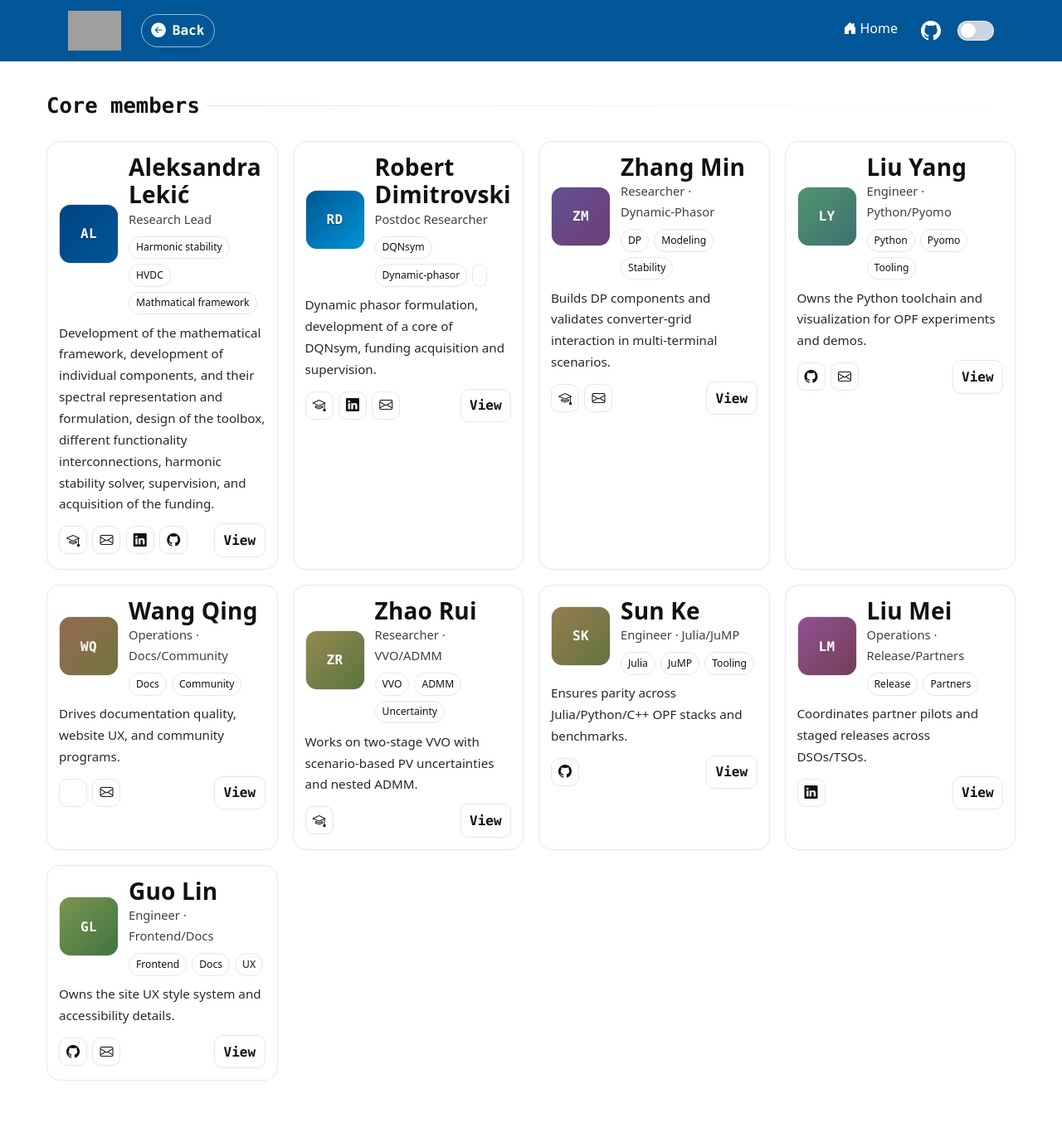
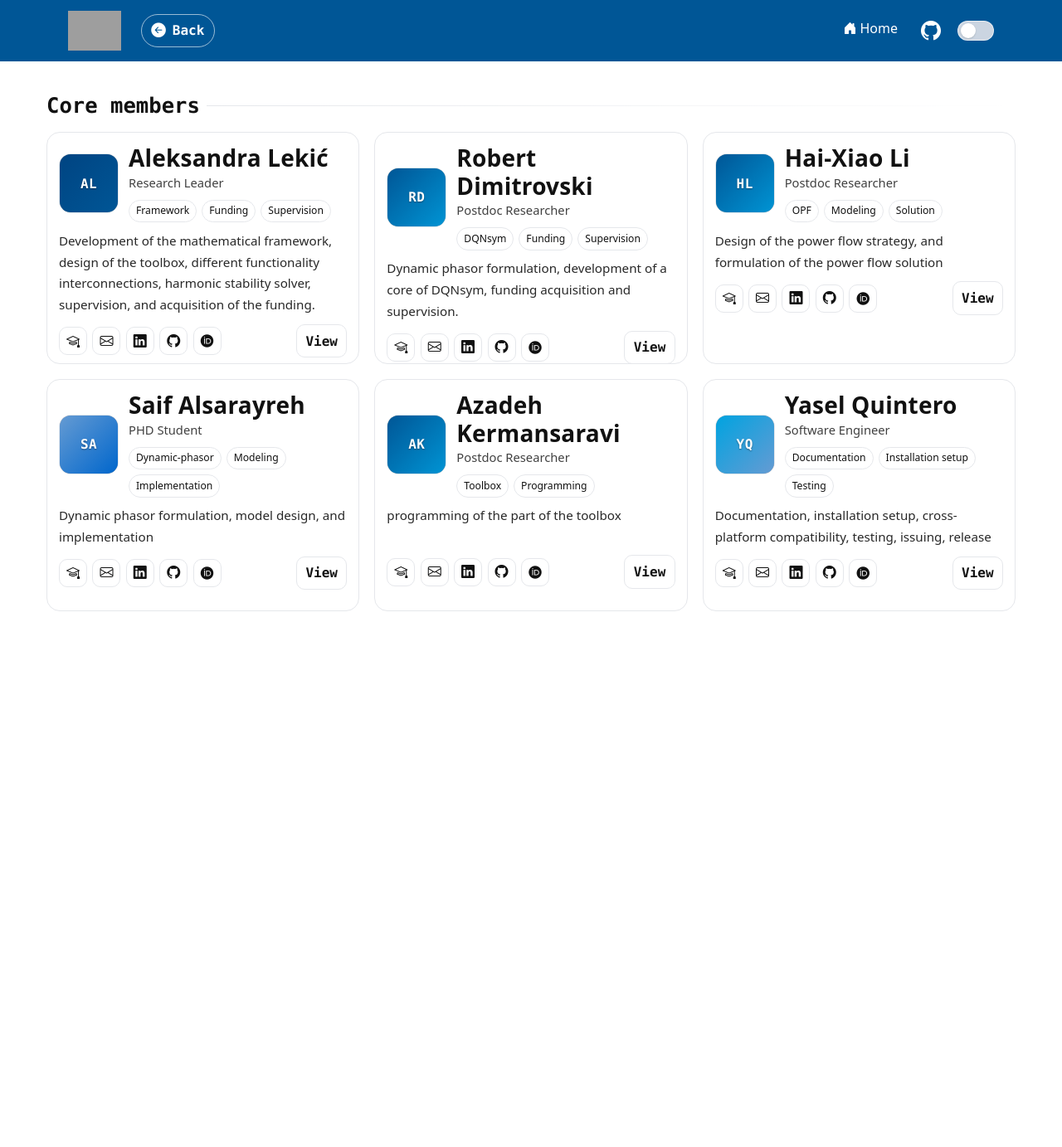
Before and after one commit to HLi199305-ee/HLi199305-ee.github.io-practice, a Jekyll site: the page pages/teams.html, which Jekyll copies as it is, in a window 1280 px wide. Shown: the whole page at 83% size. Built offline with Jekyll 4.4.1, drawn with Linux system fonts in a browser that asks for light colours; after the commit the page ends 900 px from its top, so only the background shows below that; grey boxes are pictures that could not be loaded.

Commit message:
Update - practice

```diff
--- a/index.html
+++ b/index.html
@@ -554,7 +554,7 @@
             <div>
               <h3 class="feature-title">Teams</h3>
               <p class="feature-text">Meet the contributors and collaborators behind Harmony.</p>
-              <a class="feature-link" href="about/team.html">Our team →</a>
+              <a class="feature-link" href="pages/teams.html">Our team →</a>
             </div>
           </div>
         </div>
--- a/pages/teams.html
+++ b/pages/teams.html
@@ -8,6 +8,10 @@
   <!-- Bootstrap & Icons -->
   <link href="https://cdn.jsdelivr.net/npm/bootstrap@5.3.0/dist/css/bootstrap.min.css" rel="stylesheet" />
   <link href="https://cdn.jsdelivr.net/npm/bootstrap-icons@1.10.5/font/bootstrap-icons.css" rel="stylesheet" />
+  <link rel="stylesheet"
+      href="https://cdnjs.cloudflare.com/ajax/libs/font-awesome/6.5.2/css/all.min.css"
+      integrity="sha512-SnH5WK+bZxgPHs44uWIX+LLJAJ9/2PkPKZ5QiAj6Ta86w+fsb2TkcmfRyVX3pBnMFcV7oQPJkl9QevSCWr3W6A=="
+      crossorigin="anonymous" referrerpolicy="no-referrer" />
 
   <style>
     :root{
@@ -93,17 +96,25 @@
       width:.65rem; height:.65rem; border-radius:50%; background: var(--nav-active); box-shadow:0 0 0 .35rem var(--glow);
     }
 
-    /* 团队卡片网格 */
+    :root{
+      --gap:18px;
+      --cols:3;
+      --card-h:280px;
+    }
+
     .team-grid{
-      display:grid;
-      grid-template-columns: repeat(12, 1fr);
-      gap: 18px;
-      margin-top: 1.25rem;
+      display:flex;
+      flex-wrap:wrap;
+      gap:var(--gap);
+      align-items:stretch;
     }
-    @media (max-width: 1199px){ .team-grid{ grid-template-columns: repeat(8, 1fr); } }
-    @media (max-width: 767px){  .team-grid{ grid-template-columns: repeat(4, 1fr); } }
 
-    /* 人员卡片（保留聚光灯与微3D） */
+    .member{
+      flex: 0 1 calc((100% - (var(--cols) - 1)*var(--gap)) / var(--cols));
+      max-width: calc((100% - (var(--cols) - 1)*var(--gap)) / var(--cols));
+      height: var(--card-h);
+    }
+
     .member{
       grid-column: span 3;
       background: var(--color-card);
@@ -122,22 +133,26 @@
 
     .member .top{ display:flex; align-items:center; gap:12px; }
 
-    .member[data-role="ResearchLead"] .avatar .fallback {
+    .member[data-role="Research Leader"] .avatar .fallback {
       background: linear-gradient(135deg, #004482 0%, #005696 100%) !important;
       color: #fff !important;
       text-shadow: 0 1px 2px rgba(0,0,0,.4);
     }
 
-    /* 博士后：C++ 中蓝渐变 */
-    .member[data-role="Postdoc"] .avatar .fallback {
+    .member[data-role="Postdoc Researcher"] .avatar .fallback {
       background: linear-gradient(135deg, #005696 0%, #0094d4 100%) !important;
       color: #fff !important;
       text-shadow: 0 1px 2px rgba(0,0,0,.4);
     }
 
-    /* 工程师：C++ 浅蓝渐变 */
+    .member[data-role="PHD Student"] .avatar .fallback {
+      background: linear-gradient(135deg, #659BD3 0%, #0066cc 100%) !important;
+      color: #fff !important;
+      text-shadow: 0 1px 2px rgba(0,0,0,.4);
+    }
+
     .member[data-role="Engineer"] .avatar .fallback {
-      background: linear-gradient(135deg, #0094d4 0%, #00a3e0 100%) !important;
+      background: linear-gradient(135deg, #00a3e0 0%, #659BD3 100%) !important;
       color: #fff !important;
       text-shadow: 0 1px 2px rgba(0,0,0,.4);
     }
@@ -175,6 +190,7 @@
       border-color: var(--nav-active);
       color: var(--nav-active);
     }
+
     .btn-more{
       border:1px solid var(--color-border); background:var(--color-card); color:var(--color-ink);
       padding:.35rem .65rem; border-radius:10px; text-decoration:none; font-weight:700; font-family: var(--font-mono);
@@ -200,8 +216,6 @@
     .modal-footer{ border-top:1px solid var(--color-border); }
 
     :focus-visible{ outline:3px solid var(--ring); outline-offset:2px; border-radius:8px; }
-
-
 
   </style>
 </head>
@@ -251,8 +265,7 @@
     </div>
 
     <div id="teamGrid" class="team-grid">
-      <!-- 研究负责人 -->
-      <article class="member" data-role="ResearchLead" data-tags="Harmonic,HVDC,Optimization" data-name="Aleksandra Lekić">
+      <article class="member" data-role="Research Leader" data-tags="Framework,Funding,Supervision" data-name="Aleksandra Lekić">
         <div class="top">
           <div class="avatar">
             <img src="images/team/A.Lekić.jpg" alt="Aleksandra Lekić" onerror="this.style.display='none';this.nextElementSibling.style.display='flex';">
@@ -260,19 +273,24 @@
           </div>
           <div class="meta">
             <h3 class="name">Aleksandra Lekić</h3>
-            <p class="role">Research Lead </p>
+            <p class="role">Research Leader </p>
             <div class="tags">
-              <span class="tag">Harmonic stability</span><span class="tag">HVDC</span><span class="tag">Mathmatical framework</span>
+              <span class="tag">Framework</span><span class="tag">Funding</span><span class="tag">Supervision</span>
             </div>
           </div>
         </div>
-        <p class="bio">Development of the mathematical framework, development of individual components, and their spectral representation and formulation, design of the toolbox, different functionality interconnections, harmonic stability solver, supervision, and acquisition of the funding.</p>
+        <p class="bio">Development of the mathematical framework, design of the toolbox, different functionality interconnections, harmonic stability solver, supervision, and acquisition of the funding.</p>
         <div class="actions">
           <div class="social">
             <a href="https://scholar.google.com/citations?user=xwCWAb0AAAAJ&hl=en" title="Google Scholar" aria-label="Scholar"><i class="bi bi-mortarboard"></i></a>
             <a href="mailto:a.lekic@tudelft.nl" title="Email" aria-label="Email"><i class="bi bi-envelope"></i></a>
-            <a href="#" title="LinkedIn"><i class="bi bi-linkedin"></i></a>
-            <a href="#"><i class="bi bi-github"></i></a>
+            <a href="https://nl.linkedin.com/in/aleksandra-leki%C4%87-58274b4b?trk=people-guest_people_search-card" title="LinkedIn"><i class="bi bi-linkedin"></i></a>
+            <a href="https://github.com/control-protection-grids-tudelft"><i class="bi bi-github"></i></a>
+            <a href="https://orcid.org/0000-0003-2727-0767"
+              class="orcid" title="ORCID" aria-label="ORCID"
+              target="_blank" rel="me noopener">
+              <i class="fa-brands fa-orcid"></i>
+            </a>
           </div>
           <a class="btn-more" href="#" data-bs-toggle="modal" data-bs-target="#profileModal"
              data-profile='{
@@ -285,7 +303,7 @@
         </div>
       </article>
 
-      <article class="member" data-role="Postdoc" data-tags="DQNsym,Dynamic-phasor" data-name="Robert Dimitrovski">
+      <article class="member" data-role="Postdoc Researcher" data-tags="DQNsym, Dynamic-phasor, " data-name="Robert Dimitrovski">
         <div class="top">
           <div class="avatar">
             <img src="images/team/R.Dimitrovski.jpg" alt="Robert Dimitrovski" onerror="this.style.display='none';this.nextElementSibling.style.display='flex';">
@@ -295,16 +313,22 @@
             <h3 class="name">Robert Dimitrovski</h3>
             <p class="role">Postdoc Researcher</p>
             <div class="tags">
-              <span class="tag">DQNsym</span><span class="tag">Dynamic-phasor</span><span class="tag">
+              <span class="tag">DQNsym</span><span class="tag">Funding</span><span class="tag">Supervision</span>
             </div>
           </div>
         </div>
         <p class="bio"> Dynamic phasor formulation, development of a core of DQNsym, funding acquisition and supervision.</p>
         <div class="actions">
           <div class="social">
-            <a href="#" title="Google Scholar" aria-label="Scholar"><i class="bi bi-mortarboard"></i></a>
-            <a href="#" title="LinkedIn"><i class="bi bi-linkedin"></i></a>
-            <a href="#" title="Email" aria-label="Email"><i class="bi bi-envelope"></i></a>
+            <a href="https://scholar.google.com/citations?user=OXjcVGkAAAAJ&hl=en" title="Google Scholar" aria-label="Scholar"><i class="bi bi-mortarboard"></i></a>
+            <a href="mailto:Robert.Dimitrovski@tennet.eu" title="Email" aria-label="Email"><i class="bi bi-envelope"></i></a>
+            <a href="https://de.linkedin.com/in/robert-dimitrovski?trk=people-guest_people_search-card" title="LinkedIn"><i class="bi bi-linkedin"></i></a>
+            <a href=""><i class="bi bi-github"></i></a>
+            <a href="https://orcid.org/0000-0002-9775-3265"
+              class="orcid" title="ORCID" aria-label="ORCID"
+              target="_blank" rel="me noopener">
+              <i class="fa-brands fa-orcid"></i>
+            </a>
           </div>
           <a class="btn-more" href="#" data-bs-toggle="modal" data-bs-target="#profileModal"
              data-profile='{
@@ -317,224 +341,165 @@
         </div>
       </article>
 
-
-      <!-- 研究员 -->
-      <article class="member" data-role="Research" data-tags="DP,Modeling,Stability" data-name="Zhang Min">
+      <article class="member" data-role="Postdoc Researcher" data-tags="OPF, Modeling, Solution" data-name="Hai-Xiao Li">
         <div class="top">
           <div class="avatar">
-            <img src="images/team/zhang-min.jpg" alt="Zhang Min" onerror="this.style.display='none';this.nextElementSibling.style.display='flex';">
-            <div class="fallback" data-avatar="Zhang Min">ZM</div>
+            <img src="images/team/h.Li.jpg" alt="Hai-Xiao Li" onerror="this.style.display='none';this.nextElementSibling.style.display='flex';">
+            <div class="fallback" data-avatar="Hai-Xiao Li">ZM</div>
           </div>
           <div class="meta">
-            <h3 class="name">Zhang Min</h3>
-            <p class="role">Researcher · Dynamic‑Phasor</p>
+            <h3 class="name">Hai-Xiao Li</h3>
+            <p class="role">Postdoc Researcher</p>
             <div class="tags">
-              <span class="tag">DP</span><span class="tag">Modeling</span><span class="tag">Stability</span>
+              <span class="tag">OPF</span><span class="tag">Modeling</span><span class="tag">Solution</span>
             </div>
           </div>
         </div>
-        <p class="bio">Builds DP components and validates converter‑grid interaction in multi‑terminal scenarios.</p>
+        <p class="bio">Design of the power flow strategy, and formulation of the power flow solution</p>
         <div class="actions">
           <div class="social">
-            <a href="#"><i class="bi bi-mortarboard"></i></a>
-            <a href="#"><i class="bi bi-envelope"></i></a>
+          <div class="social">
+            <a href="" title="Google Scholar" aria-label="Scholar"><i class="bi bi-mortarboard"></i></a>
+            <a href="mailto:haixiaoli.ee@gmail.com" title="Email" aria-label="Email"><i class="bi bi-envelope"></i></a>
+            <a href="" title="LinkedIn"><i class="bi bi-linkedin"></i></a>
+            <a href="https://github.com/HLi199305-ee"><i class="bi bi-github"></i></a>
+            <a href="https://orcid.org/0000-0001-5659-503X"
+              class="orcid" title="ORCID" aria-label="ORCID"
+              target="_blank" rel="me noopener">
+              <i class="fa-brands fa-orcid"></i>
+            </a>
+          </div>
           </div>
           <a class="btn-more" href="#" data-bs-toggle="modal" data-bs-target="#profileModal"
              data-profile='{
-               "name":"Zhang Min",
-               "role":"Researcher · Dynamic‑Phasor",
-               "img":"images/team/zhang-min.jpg",
-               "bio":"Explores DP modeling and controller interoperability for PE‑rich grids.",
-               "tags":["DP","Modeling","Stability"]
+               "name":"Hai-Xiao Li",
+               "position":"Postdoc, TUDelft",
+               "img":"",
+               "bio":"",
+               "tags":[""]
              }'>View</a>
         </div>
       </article>
 
-      <!-- 工程师 -->
-      <article class="member" data-role="Engineering" data-tags="Python,Pyomo,Tooling" data-name="Liu Yang">
+      <article class="member" data-role="PHD Student" data-tags="Dynamic-phasor, Modeling, Implementation" data-name="Saif Alsarayreh">
         <div class="top">
           <div class="avatar">
-            <img src="images/team/liu-yang.jpg" alt="Liu Yang" onerror="this.style.display='none';this.nextElementSibling.style.display='flex';">
-            <div class="fallback" data-avatar="Liu Yang">LY</div>
+            <img src="images/team/S.Alsarayreh" alt="Saif Alsarayreh" onerror="this.style.display='none';this.nextElementSibling.style.display='flex';">
+            <div class="fallback" data-avatar="Saif Alsarayreh">ZM</div>
           </div>
           <div class="meta">
-            <h3 class="name">Liu Yang</h3>
-            <p class="role">Engineer · Python/Pyomo</p>
+            <h3 class="name">Saif Alsarayreh</h3>
+            <p class="role">PHD Student</p>
             <div class="tags">
-              <span class="tag">Python</span><span class="tag">Pyomo</span><span class="tag">Tooling</span>
+              <span class="tag">Dynamic-phasor</span><span class="tag">Modeling</span><span class="tag">Implementation</span>
             </div>
           </div>
         </div>
-        <p class="bio">Owns the Python toolchain and visualization for OPF experiments and demos.</p>
+        <p class="bio">Dynamic phasor formulation, model design, and implementation</p>
         <div class="actions">
           <div class="social">
-            <a href="#"><i class="bi bi-github"></i></a>
-            <a href="#"><i class="bi bi-envelope"></i></a>
+          <div class="social">
+            <a href="" title="Google Scholar" aria-label="Scholar"><i class="bi bi-mortarboard"></i></a>
+            <a href="mailto:s.alsarayreh@tudelft.nl" title="Email" aria-label="Email"><i class="bi bi-envelope"></i></a>
+            <a href="" title="LinkedIn"><i class="bi bi-linkedin"></i></a>
+            <a href=""><i class="bi bi-github"></i></a>
+            <a href="https://orcid.org/0000-0002-8037-8665"
+              class="orcid" title="ORCID" aria-label="ORCID"
+              target="_blank" rel="me noopener">
+              <i class="fa-brands fa-orcid"></i>
+            </a>
+          </div>
           </div>
           <a class="btn-more" href="#" data-bs-toggle="modal" data-bs-target="#profileModal"
              data-profile='{
-               "name":"Liu Yang",
-               "role":"Engineer · Python/Pyomo",
-               "img":"images/team/liu-yang.jpg",
-               "bio":"Maintains Pyomo pipelines, plotting, and CI for cross‑language parity.",
-               "tags":["Python","Pyomo","Tooling"]
+               "name":"Saif Alsarayreh",
+               "position":"PHD Student, TUDelft",
+               "img":"",
+               "bio":"",
+               "tags":[""]
              }'>View</a>
         </div>
       </article>
 
-      <!-- 运营 -->
-      <article class="member" data-role="Operations" data-tags="Docs,Community" data-name="Wang Qing">
+      <article class="member" data-role="Postdoc Researcher" data-tags="Toolbox, Programming" data-name="Azadeh Kermansaravi">
         <div class="top">
           <div class="avatar">
-            <img src="images/team/wang-qing.jpg" alt="Wang Qing" onerror="this.style.display='none';this.nextElementSibling.style.display='flex';">
-            <div class="fallback" data-avatar="Wang Qing">WQ</div>
+            <img src="images/team/A.Kermansaravi" alt="Azadeh Kermansaravi" onerror="this.style.display='none';this.nextElementSibling.style.display='flex';">
+            <div class="fallback" data-avatar="Azadeh Kermansaravi">ZM</div>
           </div>
           <div class="meta">
-            <h3 class="name">Wang Qing</h3>
-            <p class="role">Operations · Docs/Community</p>
+            <h3 class="name">Azadeh Kermansaravi</h3>
+            <p class="role">Postdoc Researcher</p>
             <div class="tags">
-              <span class="tag">Docs</span><span class="tag">Community</span>
+              <span class="tag">Toolbox</span><span class="tag">Programming</span>
             </div>
           </div>
         </div>
-        <p class="bio">Drives documentation quality, website UX, and community programs.</p>
+        <p class="bio"> programming of the part of the toolbox</p>
         <div class="actions">
           <div class="social">
-            <a href="#"><i class="bi bi-twitter-x"></i></a>
-            <a href="#"><i class="bi bi-envelope"></i></a>
+          <div class="social">
+            <a href="https://scholar.google.com/citations?user=r0e5BqYAAAAJ&hl=en" title="Google Scholar" aria-label="Scholar"><i class="bi bi-mortarboard"></i></a>
+            <a href="mailto:a.kermansaravi@tudelft.nl" title="Email" aria-label="Email"><i class="bi bi-envelope"></i></a>
+            <a href="https://nl.linkedin.com/in/zeinab-azadeh-kermansaravi-researcher-ai-data-scientist" title="LinkedIn"><i class="bi bi-linkedin"></i></a>
+            <a href="https://github.com/Resources-aks"><i class="bi bi-github"></i></a>
+            <a href="https://orcid.org/0009-0002-0708-7543"
+              class="orcid" title="ORCID" aria-label="ORCID"
+              target="_blank" rel="me noopener">
+              <i class="fa-brands fa-orcid"></i>
+            </a>
+          </div>
           </div>
           <a class="btn-more" href="#" data-bs-toggle="modal" data-bs-target="#profileModal"
              data-profile='{
-               "name":"Wang Qing",
-               "role":"Operations · Docs/Community",
-               "img":"images/team/wang-qing.jpg",
-               "bio":"Coordinates releases, docs style guide, and community events.",
-               "tags":["Docs","Community"]
+               "name":"Azadeh Kermansaravi",
+               "position":"Postdoc, TUDelft",
+               "img":"",
+               "bio":"",
+               "tags":[""]
              }'>View</a>
         </div>
       </article>
 
-      <!-- 更多成员 -->
-      <article class="member" data-role="Research" data-tags="VVO,ADMM,Uncertainty" data-name="Zhao Rui">
+      <article class="member" data-role="Engineer" data-tags="Documentation, Installation setup, Testing" data-name="Yasel Quintero">
         <div class="top">
           <div class="avatar">
-            <img src="images/team/zhao-rui.jpg" alt="Zhao Rui" onerror="this.style.display='none';this.nextElementSibling.style.display='flex';">
-            <div class="fallback" data-avatar="Zhao Rui">ZR</div>
+            <img src="images/team/Y.Quintero" alt="Yasel Quintero" onerror="this.style.display='none';this.nextElementSibling.style.display='flex';">
+            <div class="fallback" data-avatar="Yasel Quintero">ZM</div>
           </div>
           <div class="meta">
-            <h3 class="name">Zhao Rui</h3>
-            <p class="role">Researcher · VVO/ADMM</p>
+            <h3 class="name">Yasel Quintero</h3>
+            <p class="role">Software Engineer</p>
             <div class="tags">
-              <span class="tag">VVO</span><span class="tag">ADMM</span><span class="tag">Uncertainty</span>
+              <span class="tag">Documentation</span><span class="tag">Installation setup</span><span class="tag">Testing</span>
             </div>
           </div>
         </div>
-        <p class="bio">Works on two‑stage VVO with scenario‑based PV uncertainties and nested ADMM.</p>
+        <p class="bio"> Documentation, installation setup, cross-platform compatibility, testing, issuing, release</p>
         <div class="actions">
           <div class="social">
-            <a href="#"><i class="bi bi-mortarboard"></i></a>
+            <a href="" title="Google Scholar" aria-label="Scholar"><i class="bi bi-mortarboard"></i></a>
+            <a href="mailto:Y.Quintero@tudelft.nl" title="Email" aria-label="Email"><i class="bi bi-envelope"></i></a>
+            <a href="" title="LinkedIn"><i class="bi bi-linkedin"></i></a>
+            <a href="https://github.com/yiquintero"><i class="bi bi-github"></i></a>
+            <a href="https://orcid.org/0000-0003-4324-5350"
+              class="orcid" title="ORCID" aria-label="ORCID"
+              target="_blank" rel="me noopener">
+              <i class="fa-brands fa-orcid"></i>
+            </a>
           </div>
           <a class="btn-more" href="#" data-bs-toggle="modal" data-bs-target="#profileModal"
              data-profile='{
-               "name":"Zhao Rui",
-               "role":"Researcher · VVO/ADMM",
-               "img":"images/team/zhao-rui.jpg",
-               "bio":"Develops tanh‑based q(v) approximation and asynchronous ADMM under delays.",
-               "tags":["VVO","ADMM","Uncertainty"]
+               "name":"Yasel Quintero",
+               "position":"Software Engineer, TUDelft",
+               "img":"",
+               "bio":"",
+               "tags":[""]
              }'>View</a>
         </div>
       </article>
 
-      <article class="member" data-role="Engineering" data-tags="Julia,JuMP,Tooling" data-name="Sun Ke">
-        <div class="top">
-          <div class="avatar">
-            <img src="images/team/sun-ke.jpg" alt="Sun Ke" onerror="this.style.display='none';this.nextElementSibling.style.display='flex';">
-            <div class="fallback" data-avatar="Sun Ke">SK</div>
-          </div>
-          <div class="meta">
-            <h3 class="name">Sun Ke</h3>
-            <p class="role">Engineer · Julia/JuMP</p>
-            <div class="tags">
-              <span class="tag">Julia</span><span class="tag">JuMP</span><span class="tag">Tooling</span>
-            </div>
-          </div>
-        </div>
-        <p class="bio">Ensures parity across Julia/Python/C++ OPF stacks and benchmarks.</p>
-        <div class="actions">
-          <div class="social">
-            <a href="#"><i class="bi bi-github"></i></a>
-          </div>
-          <a class="btn-more" href="#" data-bs-toggle="modal" data-bs-target="#profileModal"
-             data-profile='{
-               "name":"Sun Ke",
-               "role":"Engineer · Julia/JuMP",
-               "img":"images/team/sun-ke.jpg",
-               "bio":"Bridges model definitions across languages; maintains test cases.",
-               "tags":["Julia","JuMP","Tooling"]
-             }'>View</a>
-        </div>
-      </article>
 
-      <article class="member" data-role="Operations" data-tags="Release,Partners" data-name="Liu Mei">
-        <div class="top">
-          <div class="avatar">
-            <img src="images/team/liu-mei.jpg" alt="Liu Mei" onerror="this.style.display='none';this.nextElementSibling.style.display='flex';">
-            <div class="fallback" data-avatar="Liu Mei">LM</div>
-          </div>
-          <div class="meta">
-            <h3 class="name">Liu Mei</h3>
-            <p class="role">Operations · Release/Partners</p>
-            <div class="tags">
-              <span class="tag">Release</span><span class="tag">Partners</span>
-            </div>
-          </div>
-        </div>
-        <p class="bio">Coordinates partner pilots and staged releases across DSOs/TSOs.</p>
-        <div class="actions">
-          <div class="social">
-            <a href="#"><i class="bi bi-linkedin"></i></a>
-          </div>
-          <a class="btn-more" href="#" data-bs-toggle="modal" data-bs-target="#profileModal"
-             data-profile='{
-               "name":"Liu Mei",
-               "role":"Operations · Release/Partners",
-               "img":"images/team/liu-mei.jpg",
-               "bio":"Leads partner onboarding and feedback loops.",
-               "tags":["Release","Partners"]
-             }'>View</a>
-        </div>
-      </article>
-
-      <article class="member" data-role="Engineering" data-tags="Frontend,Docs,UX" data-name="Guo Lin">
-        <div class="top">
-          <div class="avatar">
-            <img src="images/team/guo-lin.jpg" alt="Guo Lin" onerror="this.style.display='none';this.nextElementSibling.style.display='flex';">
-            <div class="fallback" data-avatar="Guo Lin">GL</div>
-          </div>
-          <div class="meta">
-            <h3 class="name">Guo Lin</h3>
-            <p class="role">Engineer · Frontend/Docs</p>
-            <div class="tags">
-              <span class="tag">Frontend</span><span class="tag">Docs</span><span class="tag">UX</span>
-            </div>
-          </div>
-        </div>
-        <p class="bio">Owns the site UX style system and accessibility details.</p>
-        <div class="actions">
-          <div class="social">
-            <a href="#"><i class="bi bi-github"></i></a>
-            <a href="#"><i class="bi bi-envelope"></i></a>
-          </div>
-          <a class="btn-more" href="#" data-bs-toggle="modal" data-bs-target="#profileModal"
-             data-profile='{
-               "name":"Guo Lin",
-               "role":"Engineer · Frontend/Docs",
-               "img":"images/team/guo-lin.jpg",
-               "bio":"Implements consistent typographic and color tokens across pages.",
-               "tags":["Frontend","Docs","UX"]
-             }'>View</a>
-    </div>
-  </div>
 
   <!-- 个人资料 Modal -->
   <div class="modal fade" id="profileModal" tabindex="-1" aria-hidden="true">
```
Also changed, not shown: other parts of pages/teams.html (+0 -1 lines).
